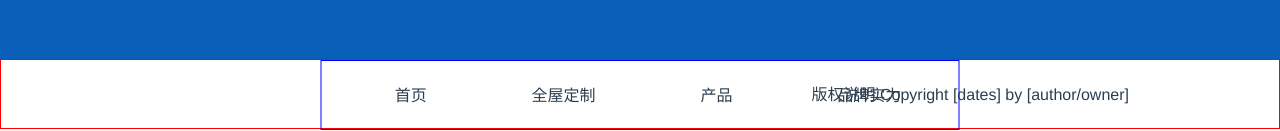
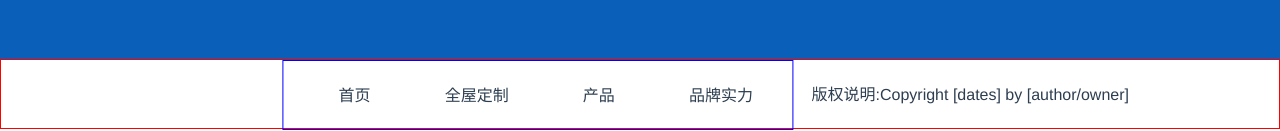
Before and after one commit to lihongGZAS/interior_design, a Vue app: page /home in a window 1280 px wide. Shown: the part 4703-4834 px from the top of the page. Built offline with nearby package versions, Linux system fonts and the light colour scheme; no server answers; what vue-resource would draw is missing.

Commit message:
change footer component style

```diff
--- a/static/css/footer.css
+++ b/static/css/footer.css
@@ -63,13 +63,13 @@
   position: relative;
 }
 .footer-menu {
-  width: 50%;
+  width: 40%;
   height: 70px;
   padding: 0;
   line-height: 70px;
   border: 1px solid blue;
   position: absolute;
-  left: 50%;
+  left: 42%;
   transform: translateX(-50%);
 }
 .footer-menu span {
```
